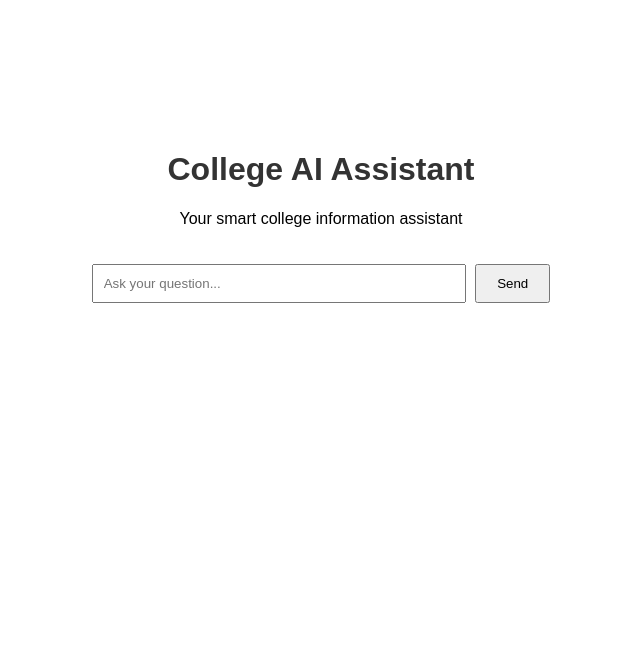
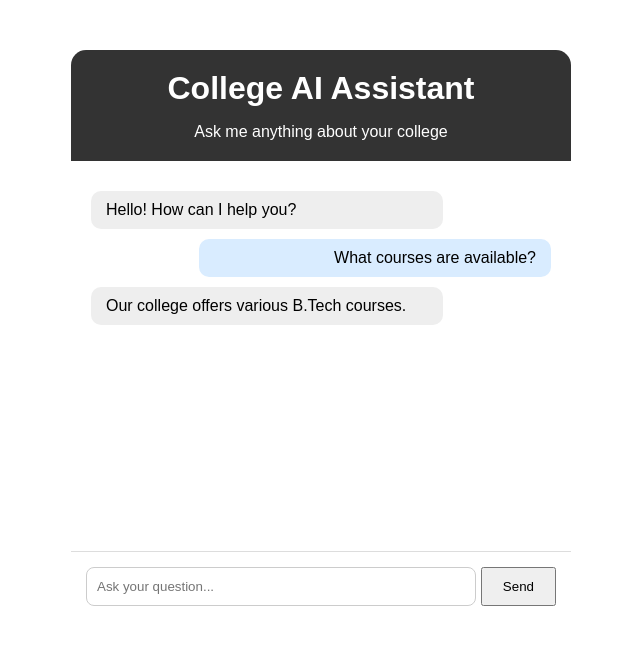
Before and after one commit to avantsharma02-collab/College-AI-Assistant, a Python web app: template templates/index.html in a window 1280 px wide. Shown: the top 645 px of the page, without its empty margins (319-959 px from the left). Run offline with Jinja, Linux system fonts and the light colour scheme; the template is opened without the code that fills it, so the values that code supplies are empty.

Commit message:
Day 4 Improved chatbot design

```diff
--- a/static/style.css
+++ b/static/style.css
@@ -1,28 +1,73 @@
 body{
     font-family: Arial, sans-serif;
     background-colour: #f2f2f2;
-    text-align: center;
+    margin: 0;
+    padding: 0;
 }
 
-.container{
+.chat-container{
     width: 500px;
-    margin: 100px auto;
-    padding: 30px;
+    margin: 50px auto;
+    border-radius: 15px;
+    overflow: hidden;
     background-color: white;
     border-radius: 15px;
 }
 
-h1{
-    color: #333;
+.chat-header{
+    padding: 20px;
+    text-align: center;;
+    background-color: #333;
+    color: white;
 }
 
-input{
-    width: 70%;
-    padding: 10px;
-    margin-top: 20px;
+.chat-header h1{
+    margin: 0;
 }
 
-button{
+.chat-header p{
+    margin-bottom: 0;
+}
+
+.chat-box{
+    height: 350px;
+    padding: 20px;
+    overflow-y: auto;
+}
+
+.bot-message,
+.user-message{
+    padding: 10px 15px;
+    margin: 10px 0;
+    border-radius: 10px;
+    max-width: 70%;
+}
+
+.bot-message{
+    background-color: #eeeeee;
+    text-align: left;
+}
+
+.user-message{
+    background-color: #d9ecff;
+    margin-left: auto;
+    text-align: right;
+}
+
+.input-area{
+    display: flex;
+    padding: 15px;
+    border-top: 1px solid #ddd;
+}
+
+.input-area input{
+    flex: 1;
+    padding: 10px;
+    border: 1px solid #ccc;
+    border-radius: 8px;
+}
+
+.input-area button{
     padding: 10px 20px;
     margin-left: 5px;
     cursor: pointer;
--- a/templates/index.html
+++ b/templates/index.html
@@ -7,11 +7,30 @@
     <link rel="stylesheet" href="../static/style.css">
 </head>
 <body>
-    <div class="container">
-        <h1> College AI Assistant</h1>
-        <p> Your smart college information assistant</p>
-        <input type="test" placeholder="Ask your question...">
+    <div class="chat-container">
+        <div class="chat-header">
+            <h1> College AI Assistant</h1>
+
+            <p>Ask me anything about your college</p>
+        </div>
+
+        <div class="chat-box">
+                <div class="bot-message">
+                        Hello! How can I help you?
+                </div>
+                <div class="user-message">
+                    What courses are available?
+                </div>
+                <div class="bot-message">
+                    Our college offers various B.Tech courses.
+                </div>
+        </div>
+        <div class="input-area">
+              <input
+                 type="test"
+                 placeholder="Ask your question...">
         <button>Send</button>
+    </div>
     </div>
 </body>
 </html>
```
